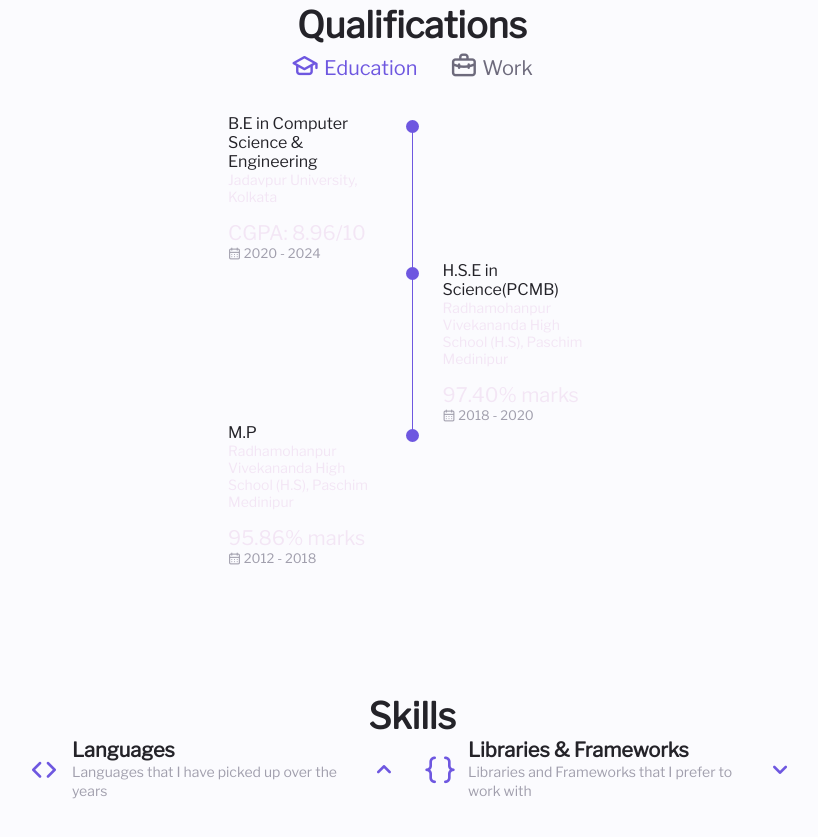
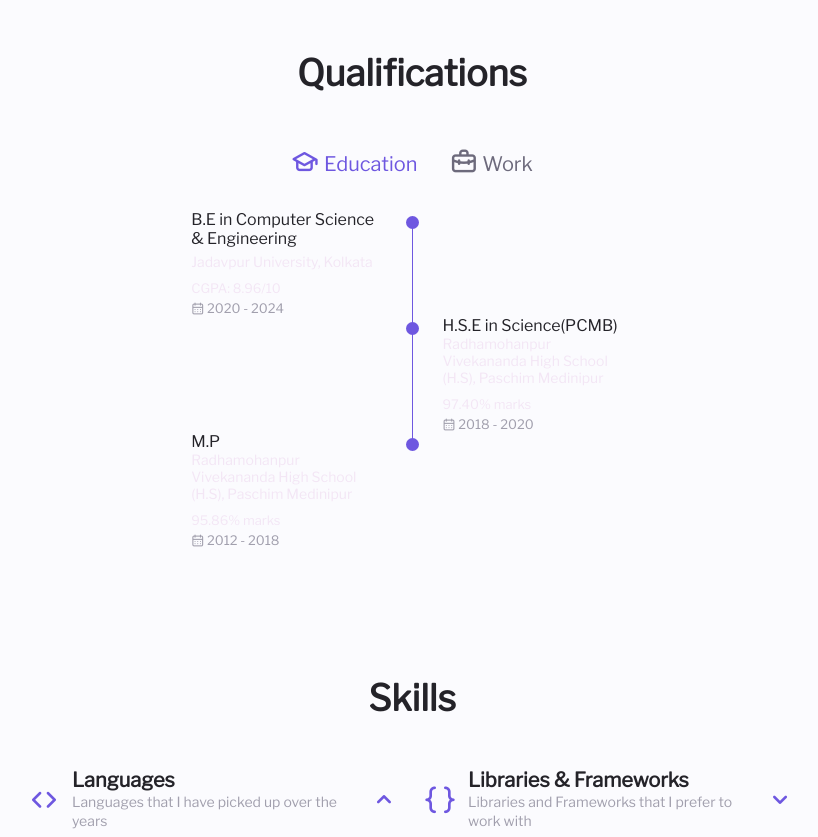
Before and after one commit to arnab-sur/ArnabSur, a plain HTML site: page index.html in a window 1280 px wide. Shown: the part 1135-1972 px from the top of the page, without its empty margins (228-1046 px from the left). Drawn offline with nearby package versions, Linux system fonts and the light colour scheme; a web font is replaced by a local one.

Commit message:
Update style.css

```diff
--- a/assets/css/style.css
+++ b/assets/css/style.css
@@ -44,6 +44,13 @@
   --z-fixed: 100;
   --z-modal: 1000;
 }
+
+/* #loading {
+  width: 100vw;
+  height: 100vh;
+  background: rgb(68, 192, 230) url('../img/loader.gif') no-repeat center;
+  z-index: 99999;
+} */
 
 /* Font size for large devices */
 @media screen and (min-width: 968px) {
@@ -139,13 +146,14 @@ button {
 
 .section_title {
   font-size: var(--h1-font-size);
+  margin-bottom: var(--mb-3);
 }
 
-.section_subtitle {
+/* .section_subtitle {
   display: block;
   font-size: var(--small-font-size);
   margin-bottom: var(--mb-3);
-}
+} */
 
 .section_title,
 .section_subtitle {
@@ -434,7 +442,14 @@ button {
 .qualification_subtitle {
   display: inline-block;
   font-size: var(--small-font-size);
-  margin-bottom: var(--mb-1);
+  margin-bottom: var(--mb-0-25);
+}
+
+.qualification_score {
+  display: inline-block;
+  font-size: var(--smaller-font-size);
+  margin-bottom: var(--mb-0-25);
+  /* color: rgb(118, 242, 242); */
 }
 
 .qualification_calendar {
@@ -848,9 +863,9 @@ button {
     padding: 6rem 0 2rem;
   }
 
-  .section_subtitle {
+  /* .section_subtitle {
     margin-bottom: 4rem;
-  }
+  } */
 
   .header {
     top: 0;
@@ -937,7 +952,7 @@ button {
     margin: 0 var(--mb-1);
   }
 
-  .qualification_sections {
+  .qualification_secs {
     grid-template-columns: 0.5fr;
   }
 
```
